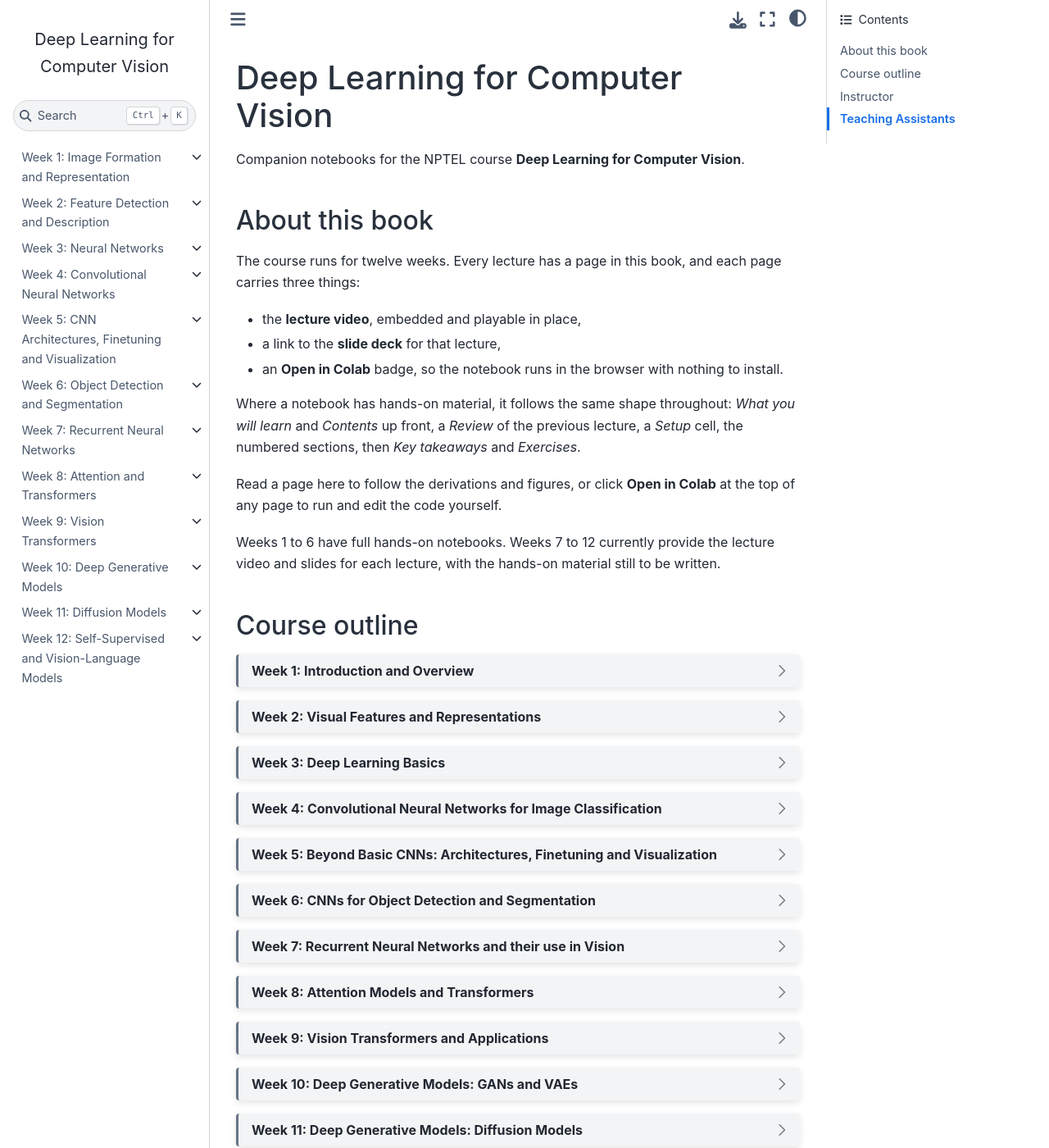
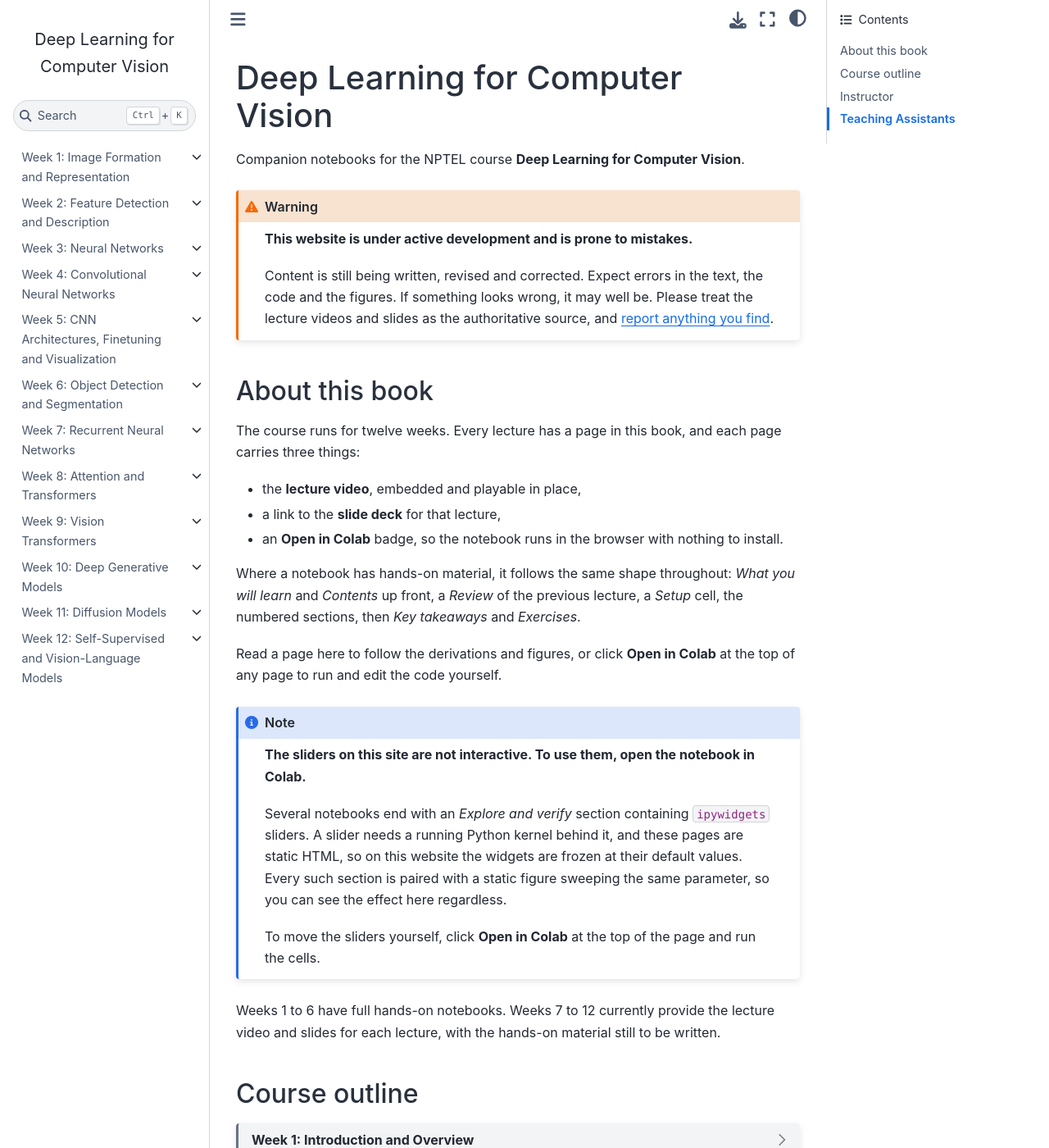
Before and after one commit to DL4CV-NPTEL/2026, a Jupyter Book: the page built from intro.md, in a window 1280 px wide and 1400 px high. Shown: the whole window at 82% size. Built offline with Jupyter Book 1.0.4 settings and Sphinx 7.4.7 and the Sphinx Book theme 1.1.4, drawn with Linux system fonts in a browser that asks for light colours; pages that are not in the unit, such as notebooks, are missing from menus.

Commit message:
Add development disclaimer and a note about the sliders
- A warning at the top of the home page: the site is under active development
  and prone to mistakes, the videos and slides are authoritative, with a link
  to the issue tracker.
- A note explaining that ipywidgets sliders need a live kernel, so they are
  frozen on the static site; each is paired with a static parameter sweep, and
  Open in Colab makes them interactive.

Co-Authored-By: Claude Opus 5 (1M context) <noreply@anthropic.com>

```diff
--- a/intro.md
+++ b/intro.md
@@ -1,6 +1,15 @@
 # Deep Learning for Computer Vision
 
 Companion notebooks for the NPTEL course **Deep Learning for Computer Vision**.
+
+:::{warning}
+**This website is under active development and is prone to mistakes.**
+
+Content is still being written, revised and corrected. Expect errors in the text,
+the code and the figures. If something looks wrong, it may well be. Please treat the
+lecture videos and slides as the authoritative source, and
+[report anything you find](https://github.com/DL4CV-NPTEL/2026/issues).
+:::
 
 ## About this book
 
@@ -17,6 +26,19 @@ a *Setup* cell, the numbered sections, then *Key takeaways* and *Exercises*.
 
 Read a page here to follow the derivations and figures, or click **Open in Colab**
 at the top of any page to run and edit the code yourself.
+
+:::{note}
+**The sliders on this site are not interactive. To use them, open the notebook in Colab.**
+
+Several notebooks end with an *Explore and verify* section containing `ipywidgets`
+sliders. A slider needs a running Python kernel behind it, and these pages are static
+HTML, so on this website the widgets are frozen at their default values. Every such
+section is paired with a static figure sweeping the same parameter, so you can see the
+effect here regardless.
+
+To move the sliders yourself, click **Open in Colab** at the top of the page and run
+the cells.
+:::
 
 Weeks 1 to 6 have full hands-on notebooks. Weeks 7 to 12 currently provide the
 lecture video and slides for each lecture, with the hands-on material still to
```
